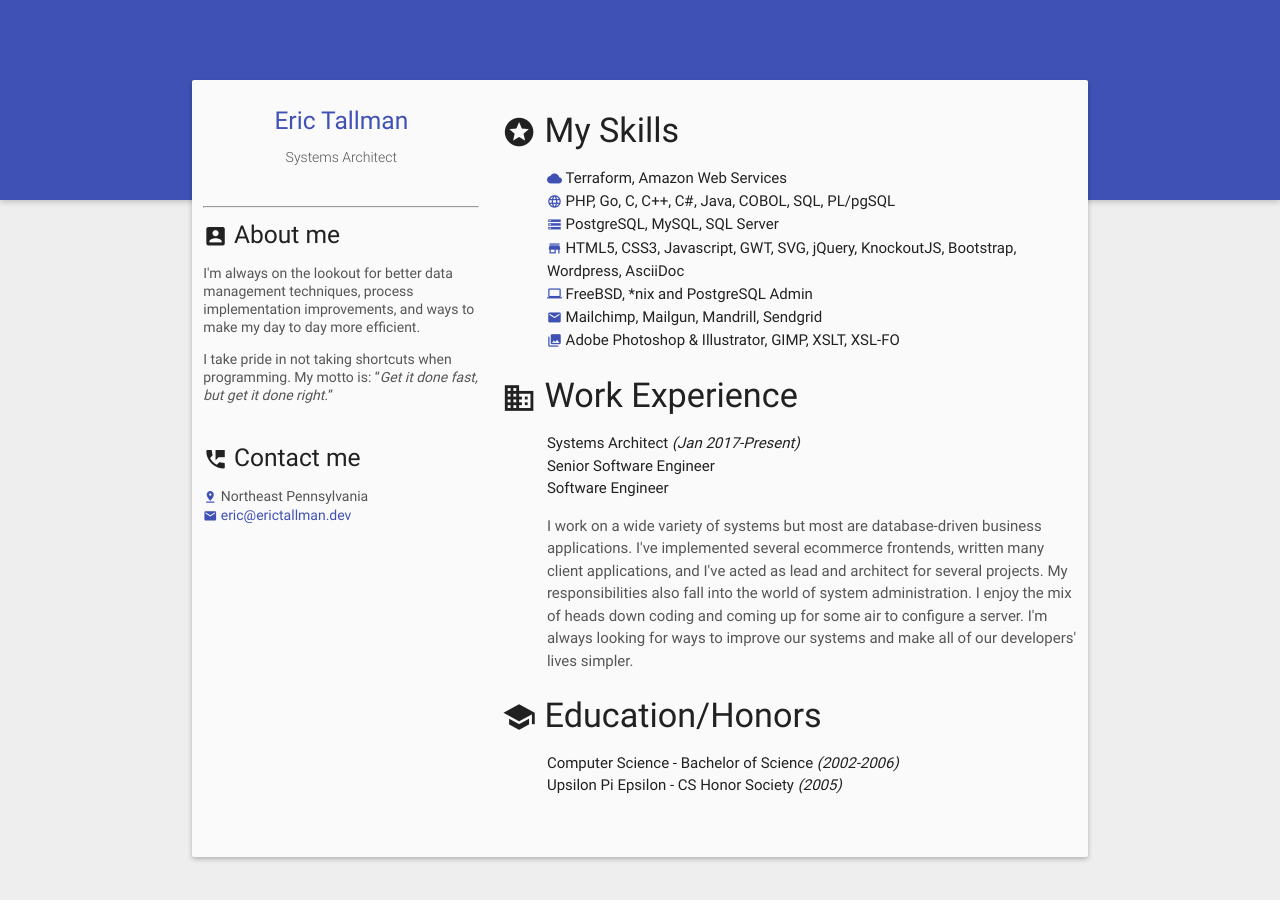
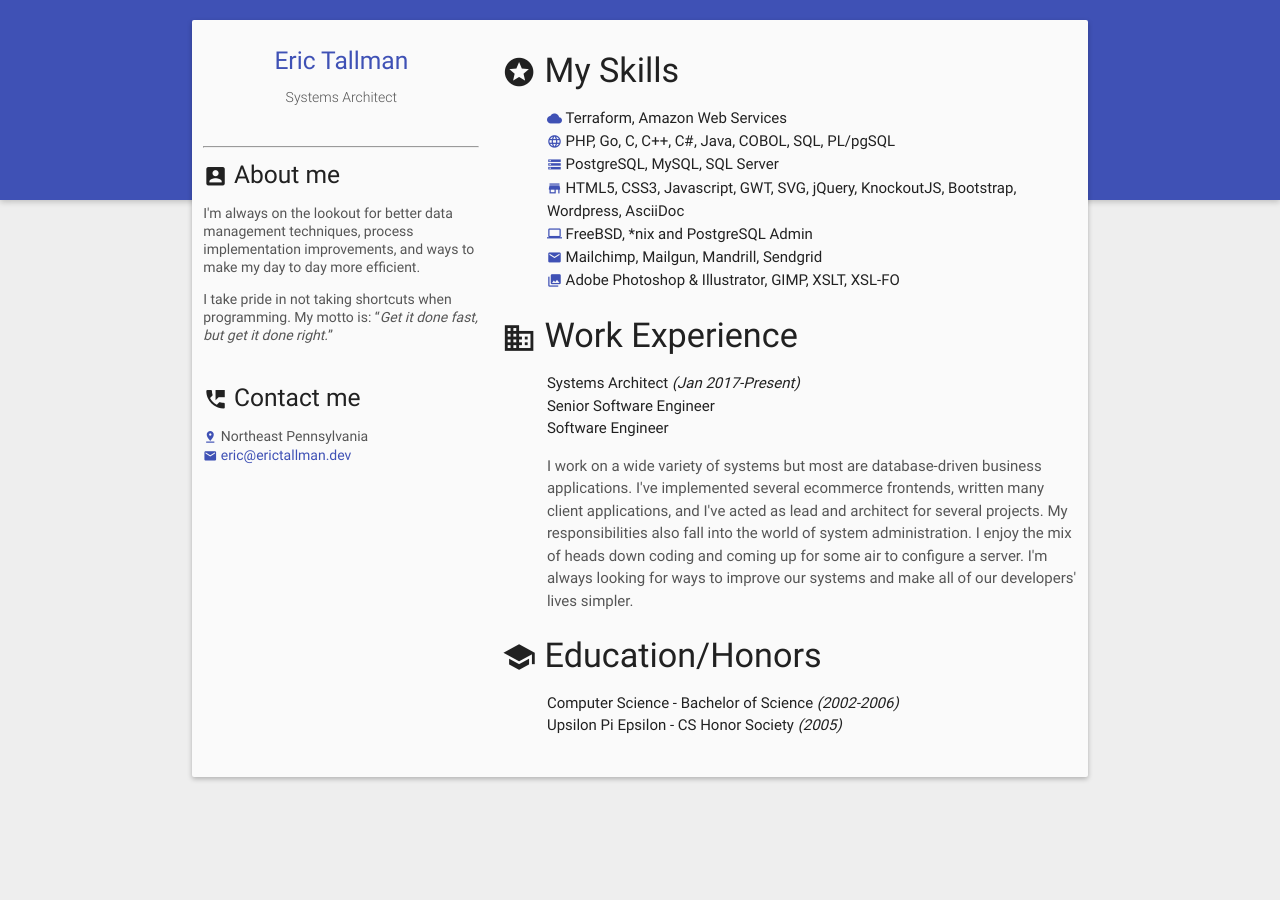
Before and after one commit to erictallman/erictallman.github.io, a plain HTML site: page index.html in a window 1280 px wide. After the commit the page ends 800 px from the top, so only its background shows below. Drawn offline with Linux system fonts and the light colour scheme.

Commit message:
tighten layout

```diff
--- a/assets/main/css/style.css
+++ b/assets/main/css/style.css
@@ -17,8 +17,11 @@ body {
 	border-radius: 2px;
 	overflow: hidden;
 	z-index: 9;
-	margin-top: -120px;
-	margin-bottom:50px;
+	margin-top: -180px;
+	margin-bottom: 20px;
+}
+.content .row {
+	margin-bottom: unset;
 }
 img.responsive-img {
 	max-width: 100%;
```
Also changed, not shown: index.html (+0 -1 lines).
